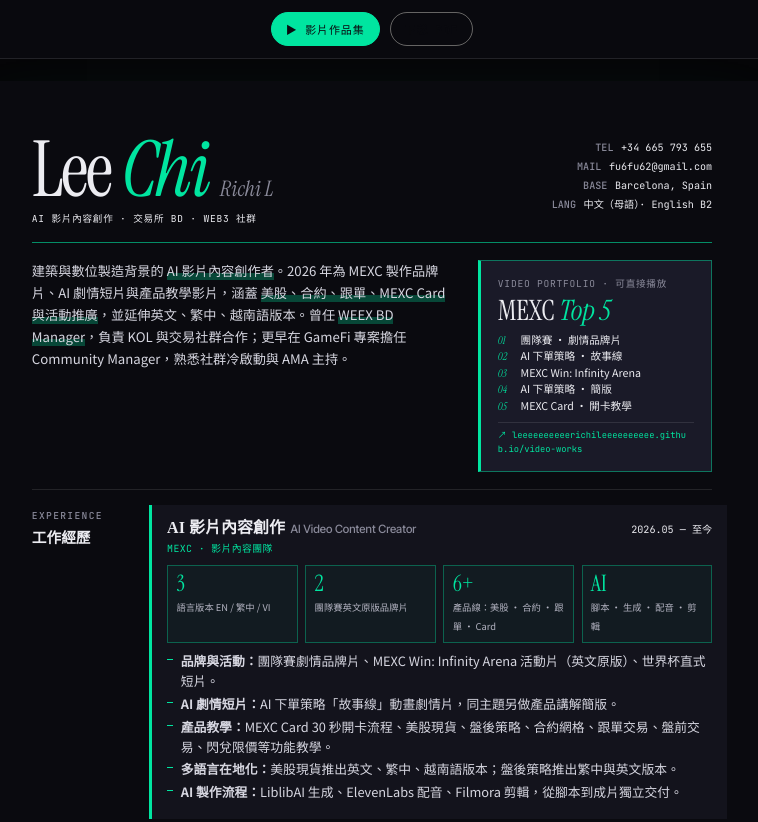
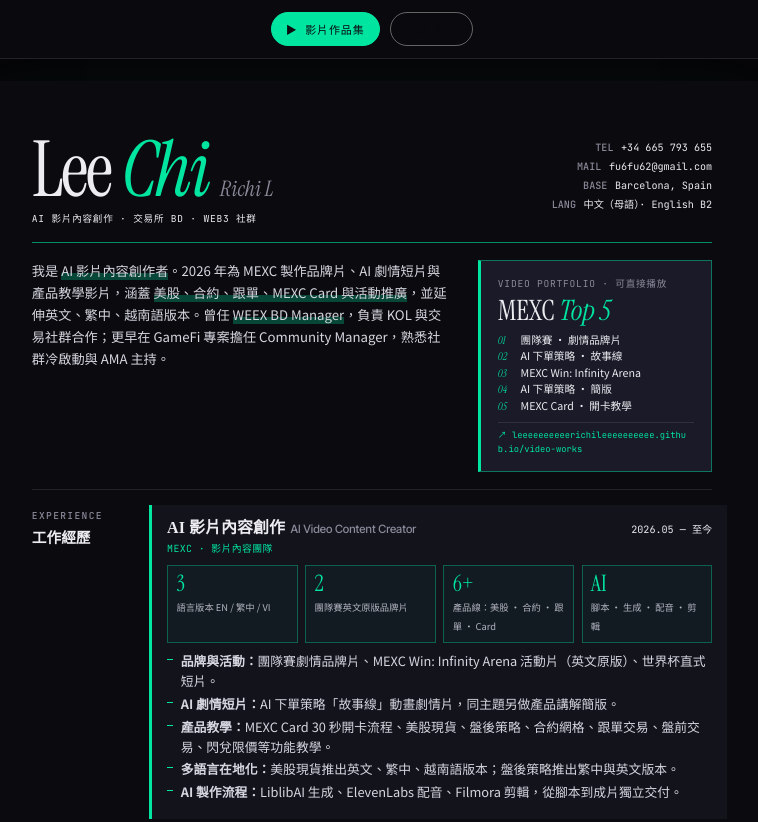
Before and after one commit to leeeeeeeeeerichileeeeeeeeee/video-works, a plain HTML site: page resume/index.html in a window 1280 px wide. Shown: the top 822 px of the page, without its empty margins (268-1026 px from the left). Drawn offline with Linux system fonts and the light colour scheme.

Commit message:
Resume: intro without architecture

```diff
--- a/resume/index.html
+++ b/resume/index.html
@@ -159,7 +159,7 @@ ul.b li b{font-weight:700}
   </header>
 
   <div class="intro">
-    <p>建築與數位製造背景的 <em>AI 影片內容創作者</em>。2026 年為 MEXC 製作品牌片、AI 劇情短片與產品教學影片，涵蓋 <em>美股、合約、跟單、MEXC Card 與活動推廣</em>，並延伸英文、繁中、越南語版本。曾任 <em>WEEX BD Manager</em>，負責 KOL 與交易社群合作；更早在 GameFi 專案擔任 Community Manager，熟悉社群冷啟動與 AMA 主持。</p>
+    <p>我是 <em>AI 影片內容創作者</em>。2026 年為 MEXC 製作品牌片、AI 劇情短片與產品教學影片，涵蓋 <em>美股、合約、跟單、MEXC Card 與活動推廣</em>，並延伸英文、繁中、越南語版本。曾任 <em>WEEX BD Manager</em>，負責 KOL 與交易社群合作；更早在 GameFi 專案擔任 Community Manager，熟悉社群冷啟動與 AMA 主持。</p>
     <a class="reel" href="https://leeeeeeeeeerichileeeeeeeeee.github.io/video-works/" target="_blank">
       <div class="mono">Video portfolio · 可直接播放</div>
       <h3>MEXC <i>Top 5</i></h3>
```
Also changed, not shown: 1 other file.
